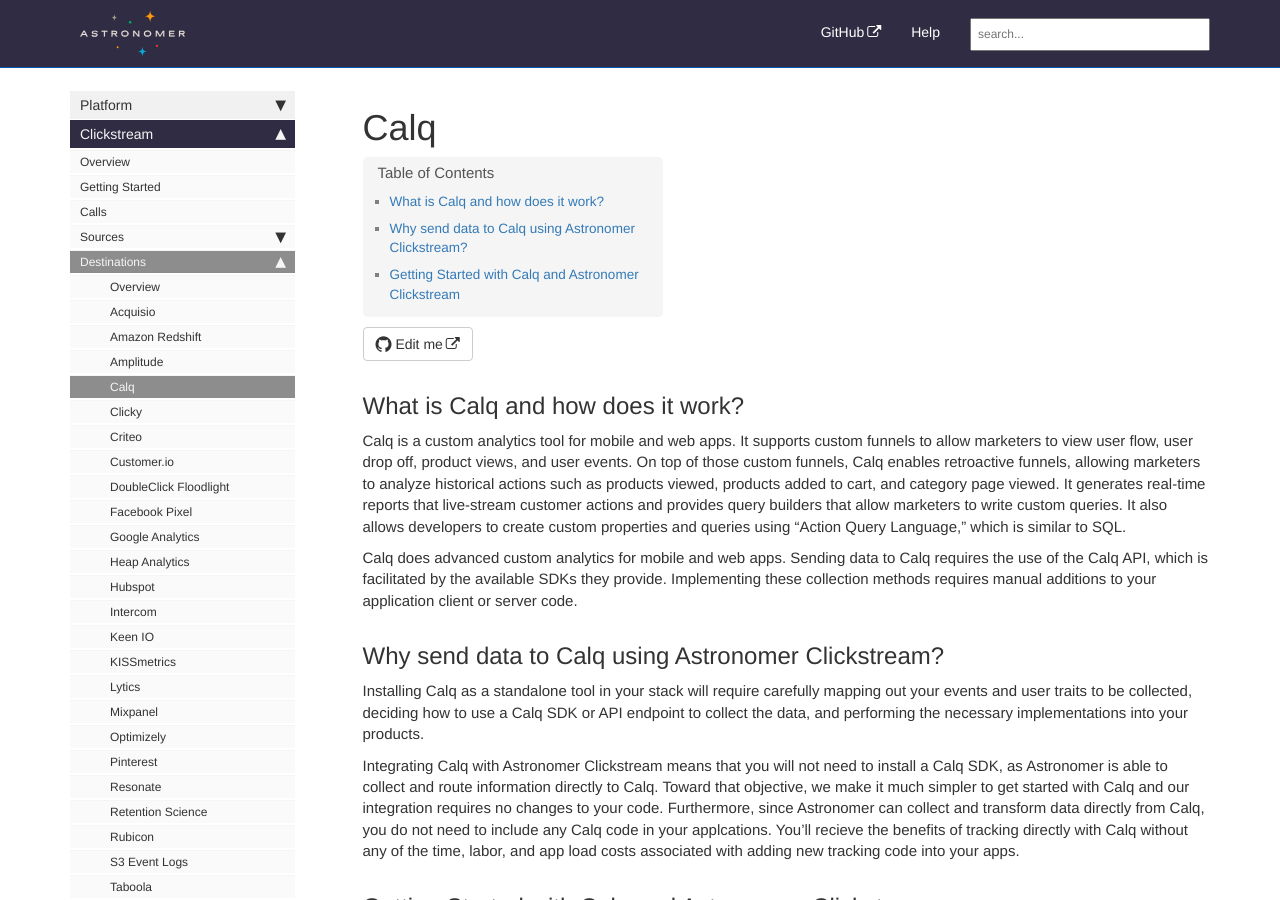
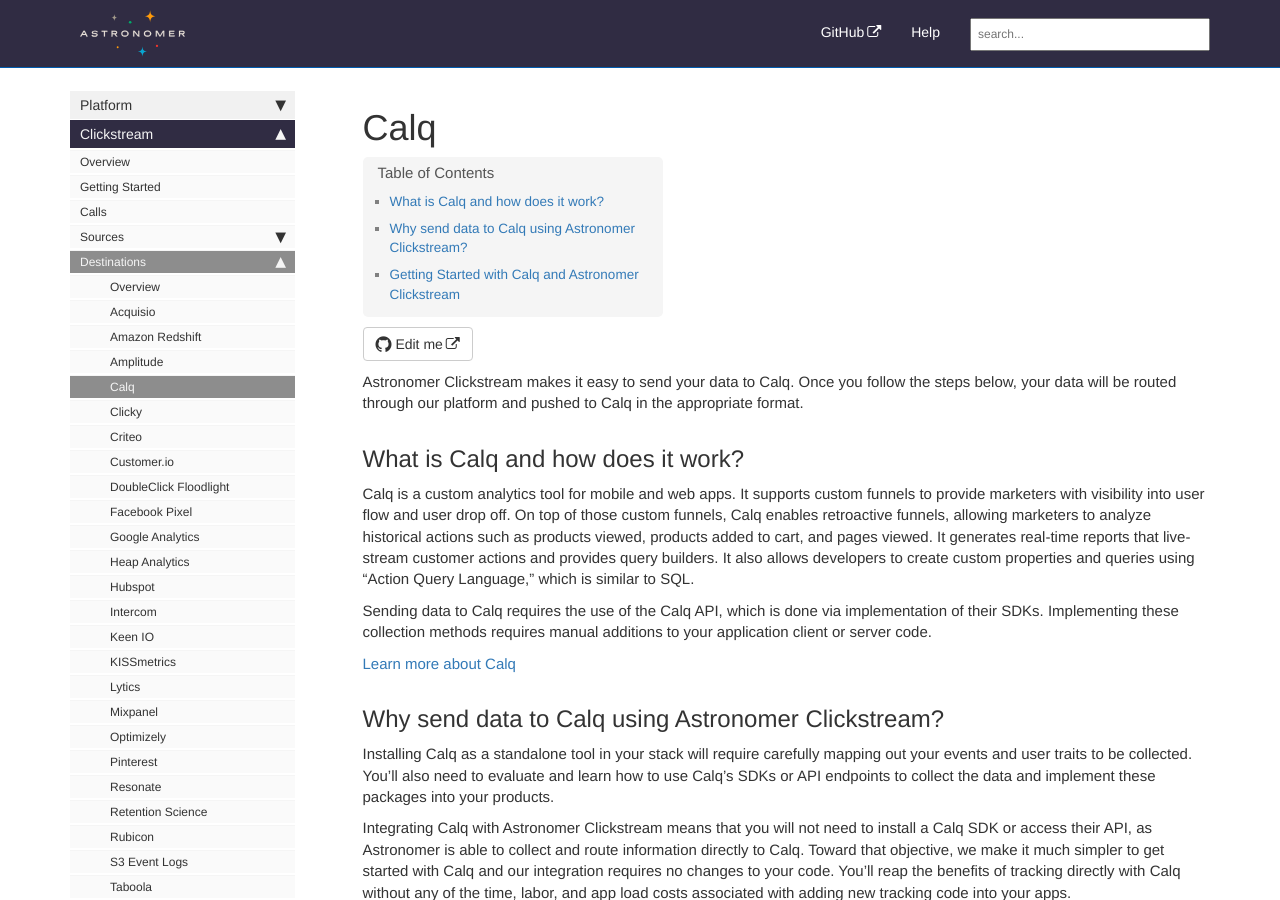
Before and after one commit to petedejoy/documentation, a Jekyll site: the page built from v2/clickstream/destinations/calq.md, in a window 1280 px wide and 900 px high. Built offline with Jekyll 4.4.1, drawn with Linux system fonts in a browser that asks for light colours; nearby versions of some CDN libraries; comment, search, counter and statistics services are not loaded.

Commit message:
Calq MVP Final #11

```diff
--- a/v2/clickstream/destinations/calq.md
+++ b/v2/clickstream/destinations/calq.md
@@ -2,17 +2,23 @@
 title: Calq
 sidebar: platform_sidebar
 ---
+
+Astronomer Clickstream makes it easy to send your data to Calq. Once you follow the steps below, your data will be routed through our platform and pushed to Calq in the appropriate format.
+
+
 ## What is Calq and how does it work?
 
-Calq is a custom analytics tool for mobile and web apps. It supports custom funnels to allow marketers to view user flow, user drop off, product views, and user events. On top of those custom funnels, Calq enables retroactive funnels, allowing marketers to analyze historical actions such as products viewed, products added to cart, and category page viewed. It generates real-time reports that live-stream customer actions and provides query builders that allow marketers to write custom queries. It also allows developers to create custom properties and queries using "Action Query Language," which is similar to SQL.
+Calq is a custom analytics tool for mobile and web apps. It supports custom funnels to provide marketers with visibility into user flow and user drop off. On top of those custom funnels, Calq enables retroactive funnels, allowing marketers to analyze historical actions such as products viewed, products added to cart, and pages viewed. It generates real-time reports that live-stream customer actions and provides query builders. It also allows developers to create custom properties and queries using "Action Query Language," which is similar to SQL.
 
-Calq does advanced custom analytics for mobile and web apps. Sending data to Calq requires the use of the Calq API, which is facilitated by the available SDKs they provide. Implementing these collection methods requires manual additions to your application client or server code.
+Sending data to Calq requires the use of the Calq API, which is done via implementation of their SDKs. Implementing these collection methods requires manual additions to your application client or server code.
+
+[Learn more about Calq](www.calq.com)
 
 ## Why send data to Calq using Astronomer Clickstream?
 
-Installing Calq as a standalone tool in your stack will require carefully mapping out your events and user traits to be collected, deciding how to use a Calq SDK or API endpoint to collect the data, and performing the necessary implementations into your products.
+Installing Calq as a standalone tool in your stack will require carefully mapping out your events and user traits to be collected. You'll also need to evaluate and learn how to use Calq's SDKs or API endpoints to collect the data and implement these packages into your products.
 
-Integrating Calq with Astronomer Clickstream means that you will not need to install a Calq SDK, as Astronomer is able to collect and route information directly to Calq. Toward that objective, we make it much simpler to get started with Calq and our integration requires no changes to your code. Furthermore, since Astronomer can collect and transform data directly from Calq, you do not need to include any Calq code in your applcations. You'll recieve the benefits of tracking directly with Calq without any of the time, labor, and app load costs associated with adding new tracking code into your apps.
+Integrating Calq with Astronomer Clickstream means that you will not need to install a Calq SDK or access their API, as Astronomer is able to collect and route information directly to Calq. Toward that objective, we make it much simpler to get started with Calq and our integration requires no changes to your code. You'll reap the benefits of tracking directly with Calq without any of the time, labor, and app load costs associated with adding new tracking code into your apps.
 
 ## Getting Started with Calq and Astronomer Clickstream
 
```
Also changed, not shown: v2/clickstream/destinations/amplitude.md (+6 -0 lines).
